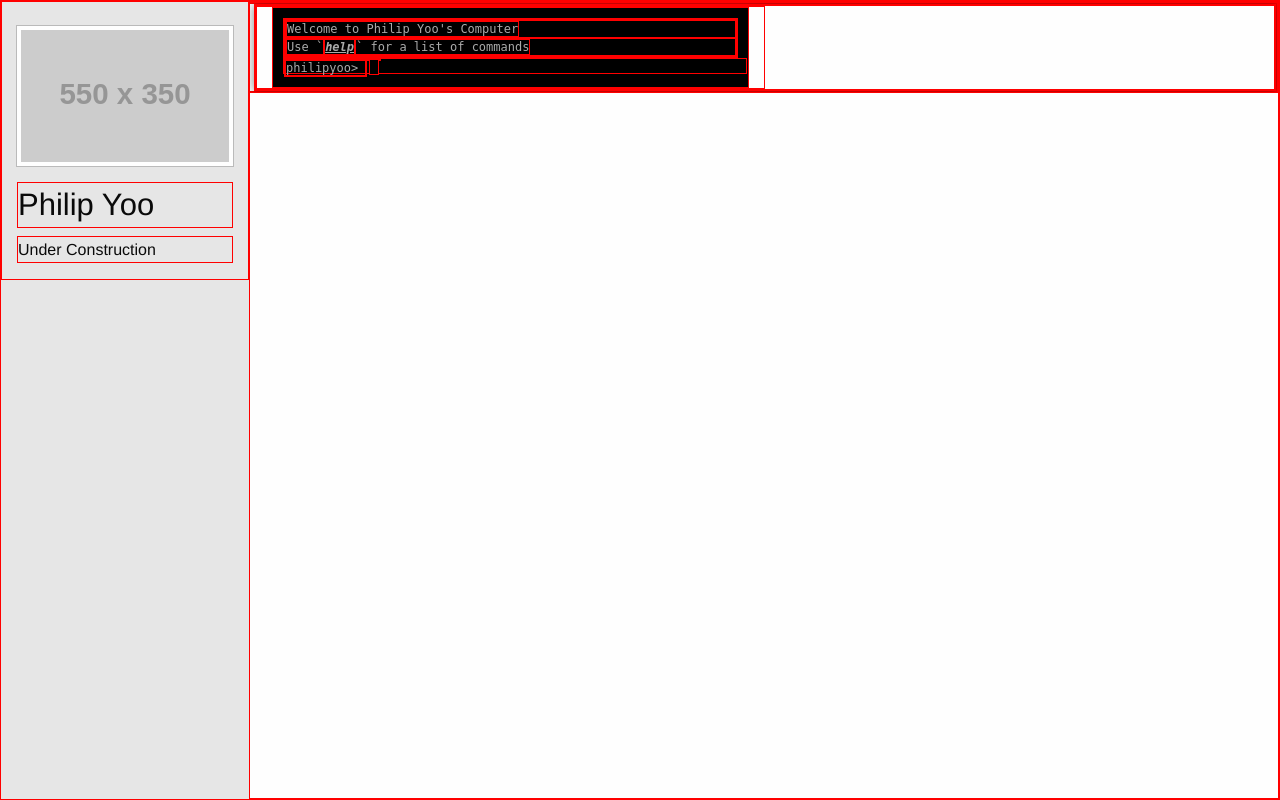
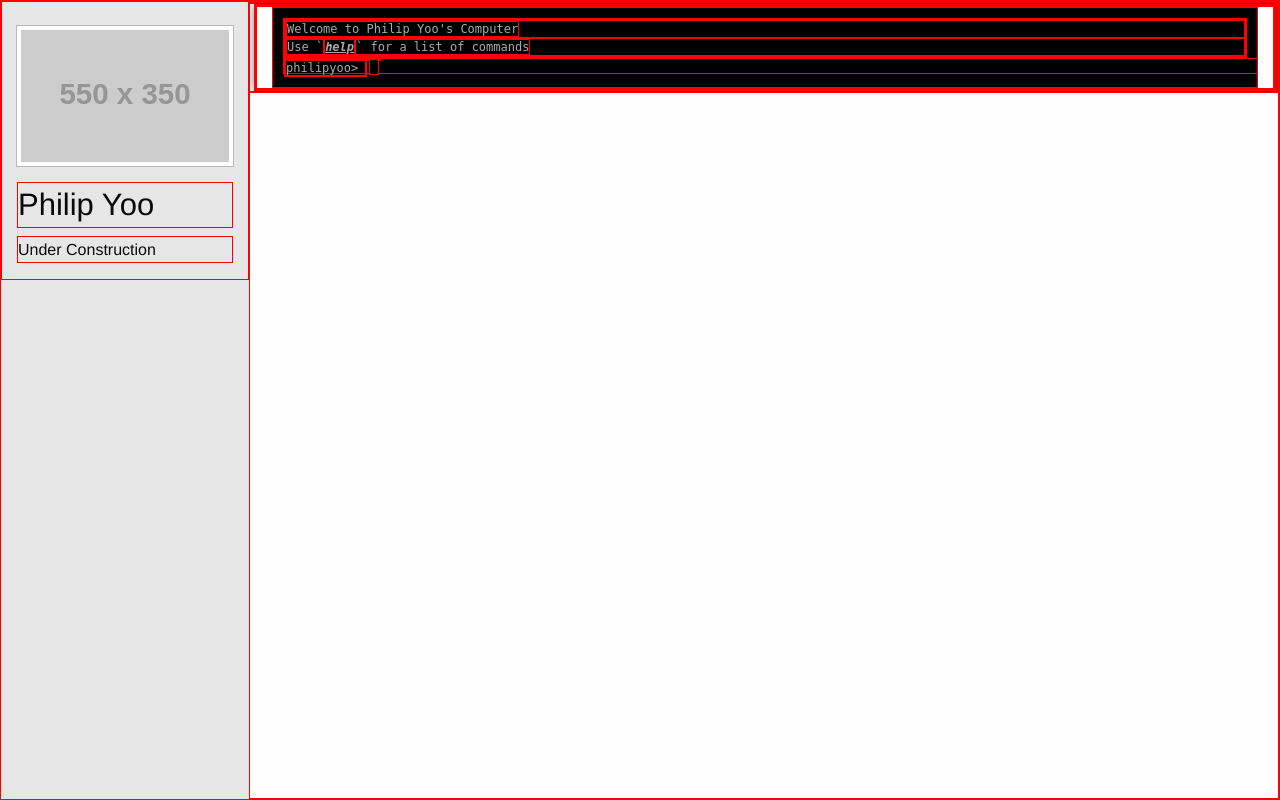
Before and after one commit to philipyoo/philipyoo.github.io, a PHP site: page / in a window 1280 px wide. Run offline with PHP 8.4, Linux system fonts and the light colour scheme; grey boxes labelled with a size stand in for pictures from a placeholder-image service; some libraries are stand-ins or nearby versions.

Commit message:
Add longer width for terminal

```diff
--- a/css/app.css
+++ b/css/app.css
@@ -7,11 +7,14 @@
   height: 100vh;
 }
 
+.term-container {
+  margin: 0;
+  width: 100%;
+}
+
 #philips-term {
-  height: 100%;
-  width: 100%;
-  min-height: 100%;
-  min-width: 100%;
+  margin: 0;
+  overflow-x: hidden;
 }
 
 * {
--- a/index.html
+++ b/index.html
@@ -31,8 +31,8 @@
             </div>
           </div>
 
-          <div class="row">
-            <div class="medium-6 columns desktop">
+          <div class="row term-container">
+            <div class="medium-6 columns desktop term-container">
               <div id="philips-term"></div>
             </div>
 
```
